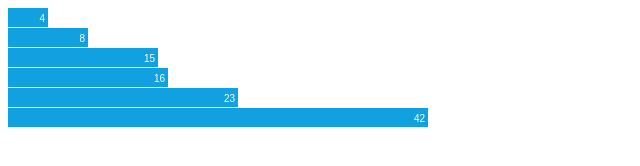
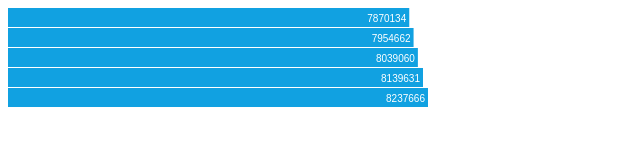
Before and after one commit to manuelmeister/d3experiments, a plain HTML site: page index.html in a window 1280 px wide. Shown: the whole page, without its empty margins (0-640 px from the left). Drawn offline with nearby package versions, Linux system fonts and the light colour scheme.

Commit message:
now uses external data source

```diff
--- /dev/null
+++ b/data.csv
@@ -0,0 +1,6 @@
+year,value
+2010,7870134
+2011,7954662
+2012,8039060
+2013,8139631
+2014,8237666
--- a/index.html
+++ b/index.html
@@ -26,33 +26,38 @@
             barHeight = 20;
 
     var x = d3.scale.linear()
-            .domain([0, d3.max(data)])
             .range([0, width]);
 
     var chart = d3.select(".chart")
-            .attr("width", width)
-            .attr("height", barHeight * data.length);
+            .attr("width", width);
+
+    d3.csv("data.csv", type, function (error, data) {
+
+        x.domain([0, d3.max(data, function (d) { return d.value; })]);
+
+        chart.attr("height", barHeight * data.length);
 
         var bar = chart.selectAll("g")
                 .data(data)
                 .enter().append("g")
-            .attr("transform", function (d, i) {
-                return "translate(0," + i * barHeight + ")";
-            });
+                .attr("transform", function (d, i) { return "translate(0," + i * barHeight + ")"; });
 
         bar.append("rect")
-            .attr("width", x)
+                .attr("width", function (d) { return x(d.value); })
                 .attr("height", barHeight - 1);
 
         bar.append("text")
-            .attr("x", function (d) {
-                return x(d) - 3;
-            })
+                .attr("x", function (d) { return x(d.value) - 3; })
                 .attr("y", barHeight / 2)
                 .attr("dy", ".35em")
-            .text(function (d) {
+                .text(function (d) { return d.value; });
+    });
+
+    function type(d) {
+        d.value = +d.value;
         return d;
-            });
+    }
+
 
 </script>
 </body>
```
Lines whose indentation alone changed are shown as unchanged.
